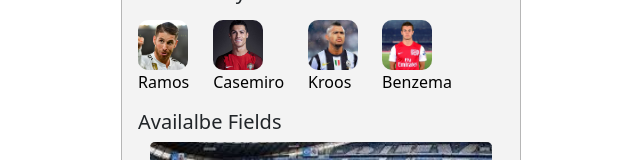
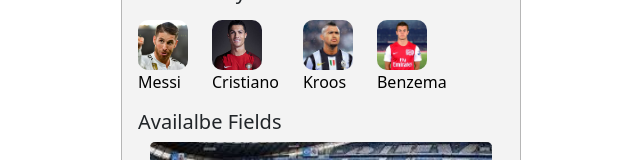
Before and after one commit to hamdan2000/Mala3ebLast, a plain HTML site: page home.html in a window 1280 px wide. Shown: the part 133-293 px from the top of the page, without its empty margins (319-959 px from the left). Drawn offline with Linux system fonts and the light colour scheme.

Commit message:
Update home.html

```diff
--- a/home.html
+++ b/home.html
@@ -33,7 +33,7 @@
                                 <div class="image">
                                     <img src="./media/player1.jpg" alt="">
                                 </div>
-                                <p class="m-0">Ramos</p>
+                                <p class="m-0">Messi</p>
                             </a>
                             <ul class="dropdown-menu">
                                 <li><a class="dropdown-item" href="chat.html">Send Message</a></li>
@@ -44,7 +44,7 @@
                                 <div class="image">
                                     <img src="./media/player2.jpg" alt="">
                                 </div>
-                                <p class="m-0">Casemiro</p>
+                                <p class="m-0">Cristiano</p>
                             </a>
                             <ul class="dropdown-menu">
                                 <li><a class="dropdown-item" href="chat.html">Send Message</a></li>
```
